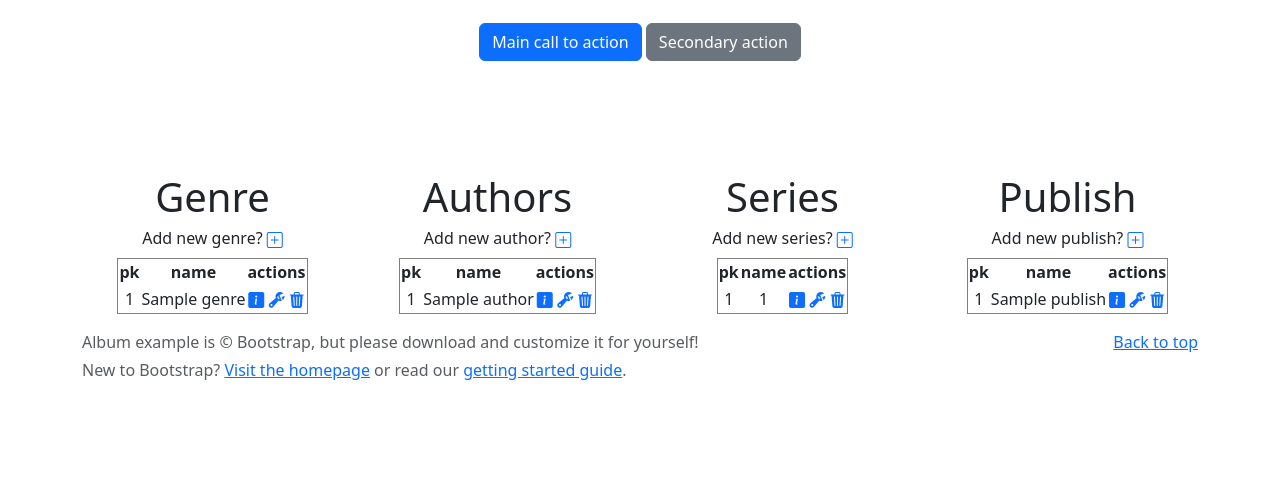
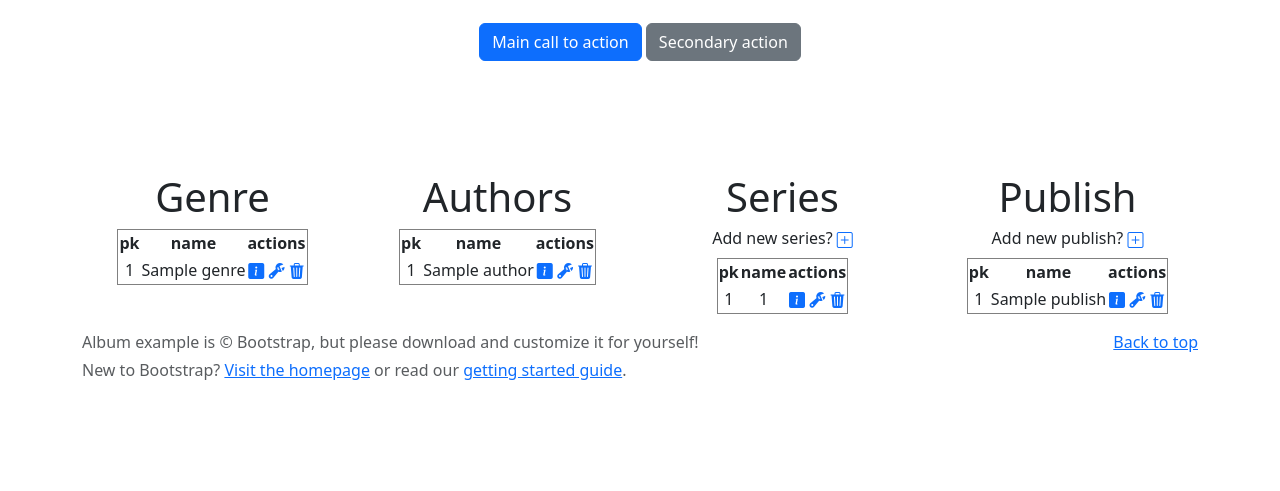
Before and after one commit to AndruAKomar/komardjangoproj, a Django app: page /reference/reference-list/ in a window 1280 px wide. Shown: the part 237-728 px from the top of the page. Run offline with Django 4.2, Linux system fonts and the light colour scheme; a user stored in the database is signed in; tables that the repository leaves empty hold one stand-in row (values such as "Sample post"); some libraries are stand-ins or nearby versions.

Commit message:
prichesal

```diff
--- a/src/reference/templates/reference/reference_list.html
+++ b/src/reference/templates/reference/reference_list.html
@@ -21,7 +21,6 @@
     <div class="row">
       <div class="col">
         <h1>Genre</h1>
-        <h6>Add new genre? <a href="{% url 'reference:GenreCreateView' %}"><i class="bi bi-plus-square"></i></a></h6>
         <table border="1" align="center">
             <tr>
                 <th>pk</th>
@@ -43,7 +42,6 @@
       </div>
       <div class="col">
         <h1>Authors</h1>
-        <h6>Add new author? <a href="{% url 'reference:AuthorCreateView' %}"><i class="bi bi-plus-square"></i></a></h6>
         <table border="1" align="center">
             <tr>
                 <th>pk</th>
```
